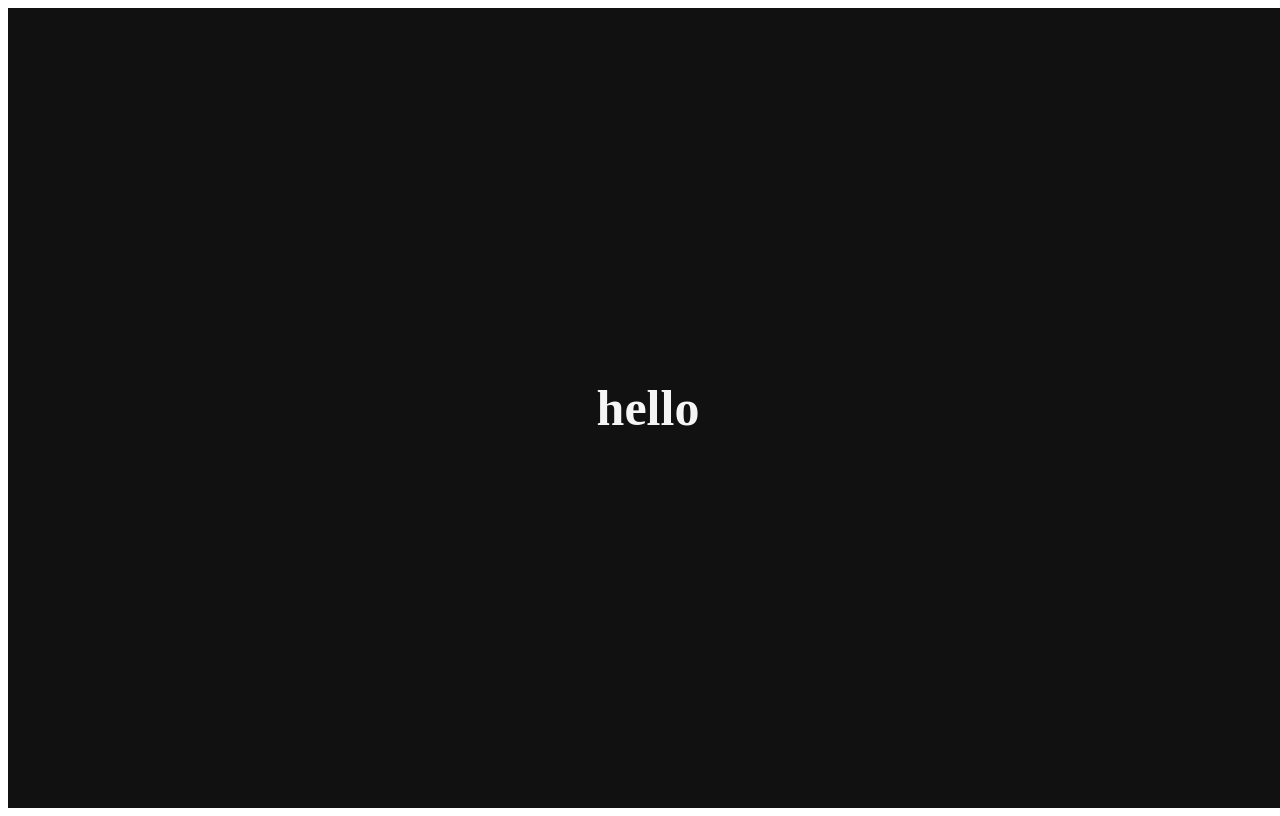
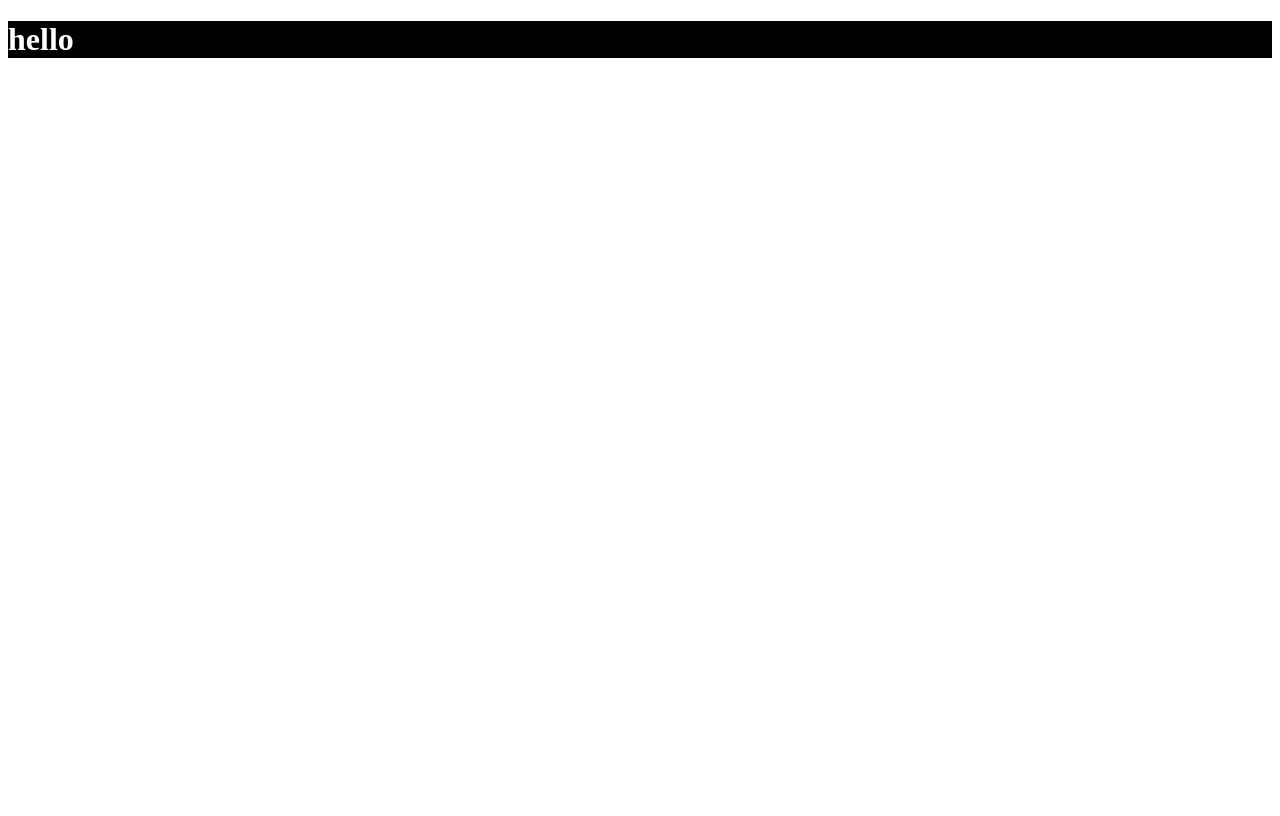
Before and after one commit to origuri/react-master-class-ts, a React (Vite) app: page / in a window 1280 px wide. Built offline with nearby package versions, Linux system fonts and the light colour scheme.

Commit message:
2023.12.11 - styled-conponents theme + ts

```diff
--- a/src/App.tsx
+++ b/src/App.tsx
@@ -1,50 +1,19 @@
-import styled, { keyframes } from "styled-components";
+import { useState } from "react";
+import styled from "styled-components";
 
-const Wapper = styled.div`
-  display: flex;
-  height: 100vh;
-  width: 100vw;
-  /* light일 땐 흰색 dark일 땐 검정색이 들어감 */
-  background-color: ${(props) => props.theme.backgroundColor};
-  display: flex;
-  justify-content: center;
-  align-items: center;
-`;
-// rotate 0에서 360도 도는 애니메이션
-const examAnimation = keyframes`
-0%{
-  transform: rotate(0deg);
-}
-50%{
-  transform: rotate(360deg);
-  border-radius: 50px;
-}
-100%{
-  transform: rotate(0deg);
-}
+const Container = styled.div`
+  background-color: ${(props) => props.theme.bgColor};
 `;
 
-const Title = styled.h1`
+const H1 = styled.h1`
   color: ${(props) => props.theme.textColor};
-  font-size: 50px;
-`;
-
-const Box = styled.div`
-  // 1s는 1초동안 한바퀴 linear는 같은 속도로 움직이는 것, infinite는 무한히 돌아가는 것.
-  animation: ${examAnimation} 1s ease-in-out infinite;
-  // span 태그만 타겟팅 해서 css 설정
-  ${Title} {
-    &:hover {
-      font-size: 100px;
-    }
-  }
 `;
 
 function App() {
   return (
-    <Wapper>
-      <Title>hello</Title>
-    </Wapper>
+    <Container>
+      <H1>hello</H1>
+    </Container>
   );
 }
 
--- a/src/main.tsx
+++ b/src/main.tsx
@@ -2,20 +2,10 @@
 import ReactDOM from "react-dom/client";
 import App from "./App.tsx";
 import { ThemeProvider } from "styled-components";
-
-// theme들의 key값을 항상 같아야 함
-const darkTheme = {
-  textColor: "whitesmoke",
-  backgroundColor: "#111",
-};
-const lightTheme = {
-  textColor: "#111",
-  backgroundColor: "whitesmoke",
-};
+import { darkTheme } from "./theme.ts";
 
 ReactDOM.createRoot(document.getElementById("root")!).render(
   <React.StrictMode>
-    {/* app을 감싸고 있기 때문에 app이하의 컴포넌트들은 공통으로 사용 가능 */}
     <ThemeProvider theme={darkTheme}>
       <App />
     </ThemeProvider>
--- /dev/null
+++ b/src/theme.ts
@@ -0,0 +1,12 @@
+import { DefaultTheme } from "styled-components";
+
+export const lightTheme: DefaultTheme = {
+  bgColor: "white",
+  textColor: "black",
+  btnColor: "tomato",
+};
+export const darkTheme: DefaultTheme = {
+  bgColor: "black",
+  textColor: "white",
+  btnColor: "teal",
+};
```
Also changed, not shown: src/styled.d.ts (added, +12 -0 lines).
